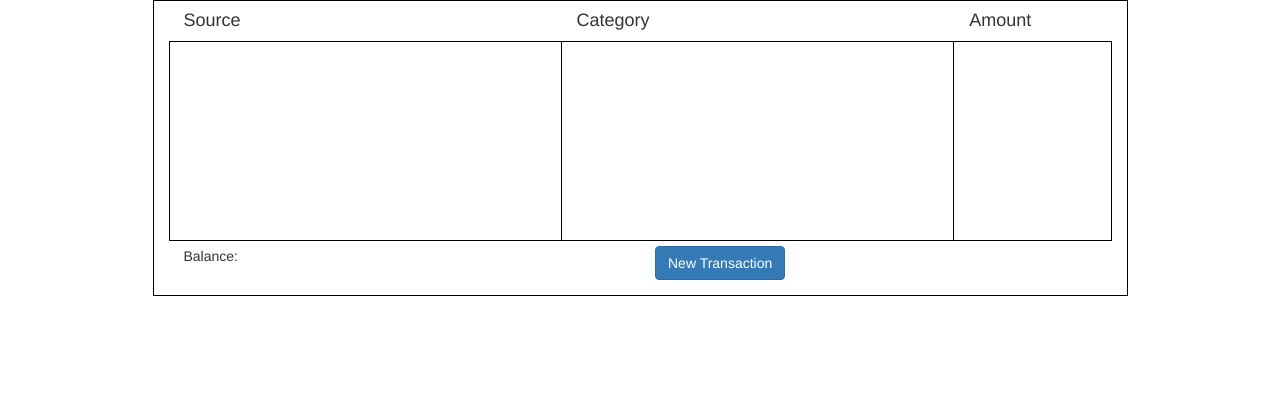
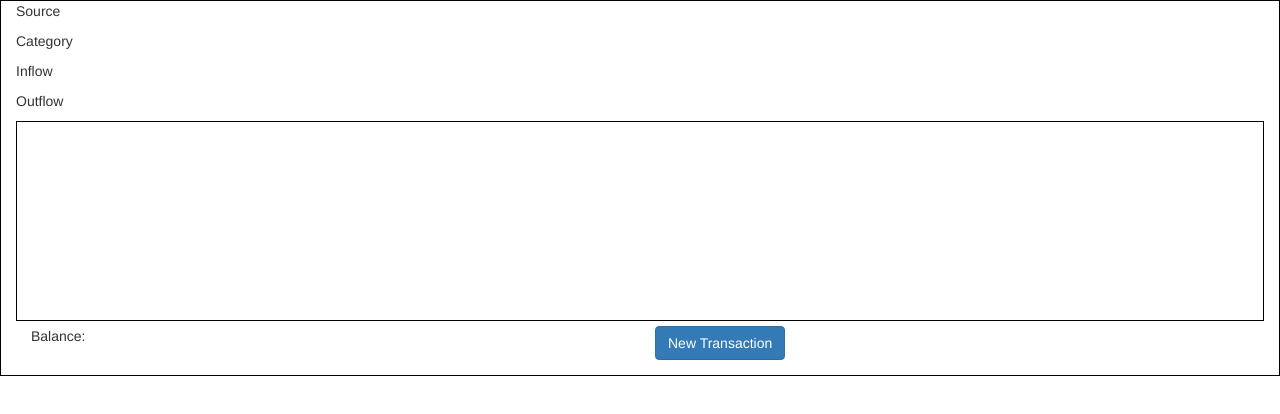
Before and after one commit to thines92/budgetTool, a plain HTML site: page index.html in a window 1280 px wide. Drawn offline with nearby package versions, Linux system fonts and the light colour scheme.

Commit message:
changed html of transaction-list display

```diff
--- a/index.html
+++ b/index.html
@@ -19,81 +19,32 @@
     <link rel="stylesheet" href="https://maxcdn.bootstrapcdn.com/font-awesome/4.7.0/css/font-awesome.min.css">
 </head>
 <body>
-        <!--[if lt IE 7]>
-            <p class="browsehappy">You are using an <strong>outdated</strong> browser. Please <a href="http://browsehappy.com/">upgrade your browser</a> to improve your experience.</p>
-        <![endif]-->
 
-
-    <!-- <div class="container">
-        <div>
-            <a href="#"><i class="fa fa-plus-circle" id="addTransaction"></i></a>
-        </div>
-        <div class="row">
-            <div class="transactionList col-xs-10">
-
-
-            </div>
-        </div>
-        <div class="row">
-            <div class="total-balance col-xs-12"></div>
-        </div>
-        <div class="row">
-            <form action="" id="transForm" class="col-xs-12">
-                <div>
-                    <label for="source">Source</label>
-                    <input type="text" id="source" />
-                </div>
-                <div>
-                    <label for="category">Category</label>
-                    <input type="text" id="category" />
-                </div>
-                <div>
-                    <label for="inflow">Inflow</label>
-                    <input type="text" id="inflow" />
-                </div>
-                <div>
-                    <label for="outflow">Outflow</label>
-                    <input type="text" id="outflow" />
-                </div>
-                <input type="button" id="saveButton" class="btn btn-primary" value="Save and Add Another" />
-                <input type="button" id="closeButton" class="btn btn-danger" value="Save and Close" />
-            </form>
-        </div>
-    </div> -->
-
-    <div class="container">
+  <div class="container-fluid">
     <div class="row">
 
-            <section id="content" class='col-sm-10 col-sm-offset-1'>
+      <section id="content" class='col-sm-12'>
         <div class="labels">
-                    <div class="col-sm-5">
-                        <h4>Source</h4>
-                    </div>
-                    <div class="col-sm-5">
-                        <h4>Category</h4>
-                    </div>
-                    <div class="col-sm-2">
-                        <h4>Amount</h4>
-                    </div>
+          <p>Source</p>
+          <p>Category</p>
+          <p>Inflow</p>
+          <p>Outflow</p>
         </div><!-- labels -->
 
-                <div class="transaction-list">
-                    <div class="col-sm-5">
-                        <div class="source-output">
+        <div class="transaction-list-wrapper">
 
-                        </div>
-                    </div>
-                    <div class="col-sm-5">
-                        <div class="category-output">
+          <ul class="transaction-list">
 
-                        </div>
-                    </div>
-                    <div class="col-sm-2">
-                        <div class="amount-output">
+            <li class="input-field" style='display:none'>
+              <input type="text" id='sourceInput' class='col-sm-4' placeholder='Source'/>
+              <input type="text" id='categoryInput' class='col-sm-4' placeholder='Category'/>
+              <input type="text" id='inflowInput' class='col-sm-2' placeholder='Inflow'/>
+              <input type="text" id='outflowInput' class='col-sm-2' placeholder='Outflow'/>
+            </li>
 
-                        </div>
-                    </div>
-                </div><!-- transaction-list -->
+          </ul>
+
+        </div><!-- transaction-list-wrapper -->
 
         <div class="bottom-nav">
           <div class="col-sm-6 balance-output">
@@ -101,6 +52,7 @@
           </div>
           <div class="col-sm-6">
             <button type='button' id="new-transaction-btn" class="btn btn-primary">New Transaction</button>
+            <button type='button' id="save-transaction-btn" class="btn btn-primary" style='display:none'>Save Transaction</button>
           </div>
         </div><!-- bottom-nav -->
       </section>
```
Lines whose indentation alone changed are shown as unchanged.
